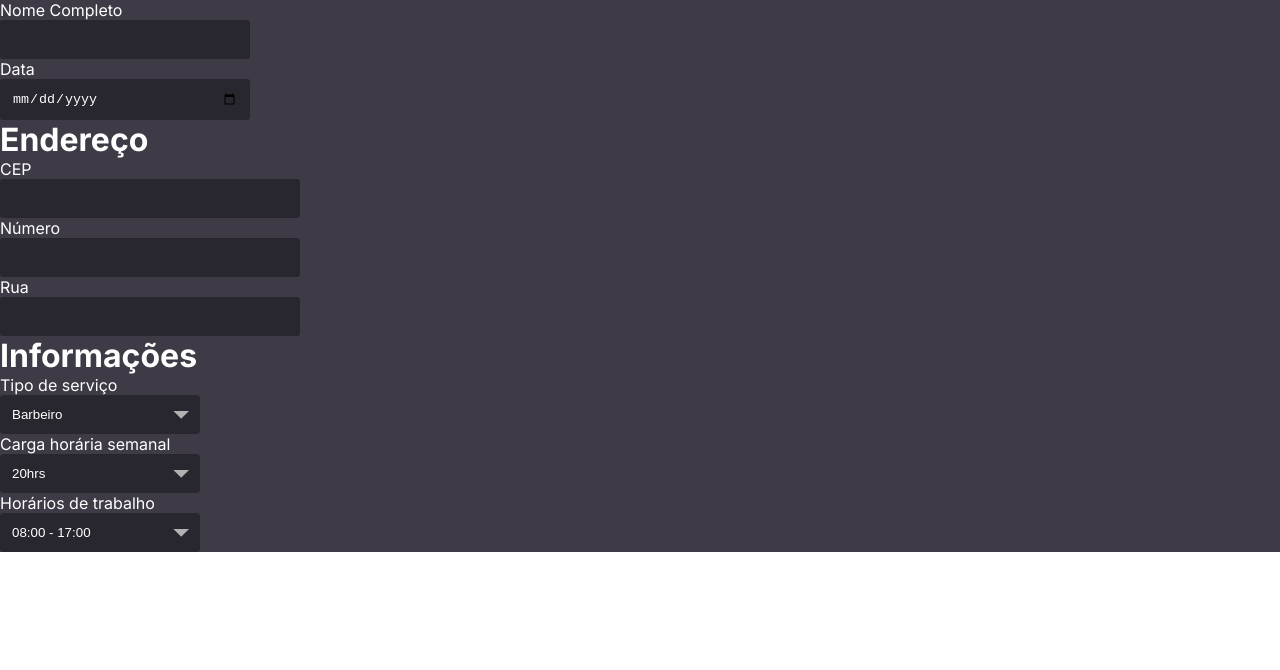
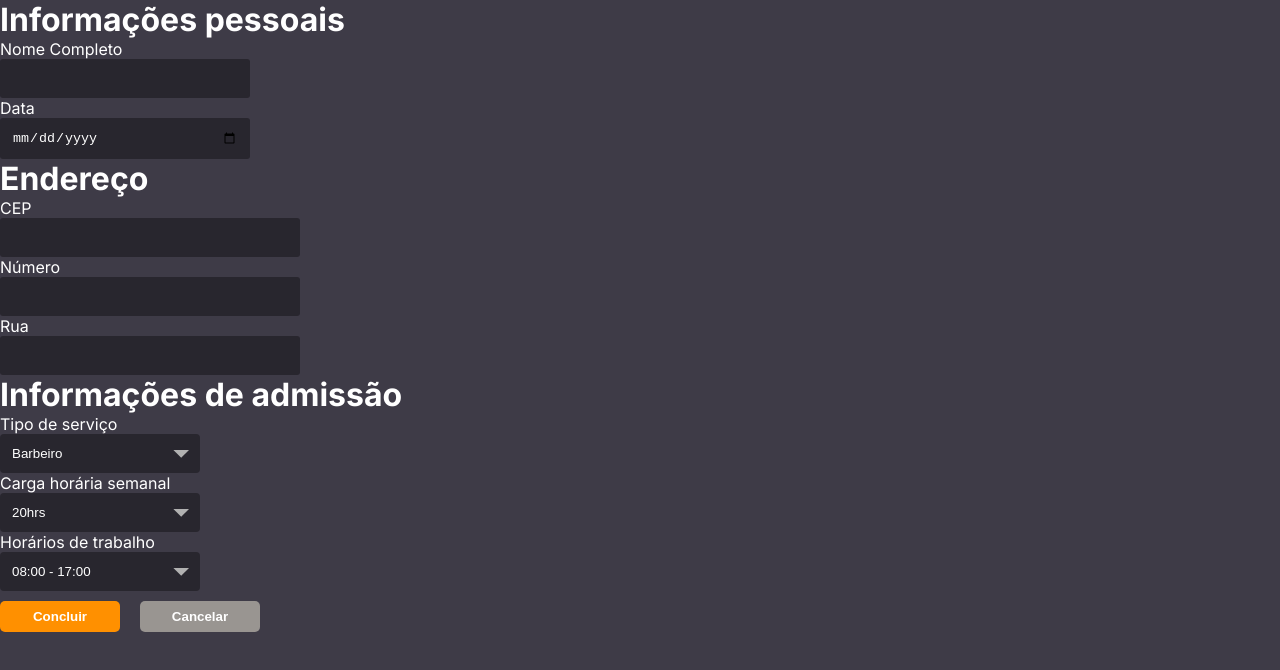
Before and after one commit to Go-BarberShop/Go-Barber-Frontend, a Next.js app: page / in a window 1280 px wide. Shown: the top 670 px of the page. Built offline with nearby package versions, Linux system fonts and the light colour scheme.

Commit message:
Form Button created, Select barber is now located in the Barber Folder

```diff
--- /dev/null
+++ b/src/ components/Barber/FormButton/formButton.module.scss
@@ -0,0 +1,22 @@
+.btn{
+    width: 120px;
+    padding: 8px;
+    border-radius: 5px;
+    border: none;
+    color: white;
+    cursor: pointer;
+    font-weight: bold;
+}
+
+.btn:hover{
+    transition: 0.7s;
+    opacity: 0.7;
+}
+
+.cancel{
+    background-color: #999591;
+}
+
+.submit{
+    background-color: #FF9000;
+}
--- /dev/null
+++ b/src/ components/Barber/FormButton/index.tsx
@@ -0,0 +1,22 @@
+import React from 'react'
+import styles from './formButton.module.scss'
+interface FormButtonProps{
+  children: React.ReactNode,
+  type: "cancel" | "submit",
+}
+
+
+const FormButton: React.FC<FormButtonProps> = ({children, type}) => {
+
+  const buttonClassName = `${styles[type]} ${styles.btn}`
+
+  return (
+    <div>
+        <button className={buttonClassName} type='submit'>
+          {children}
+        </button>
+    </div>
+  )
+}
+
+export default FormButton
--- a/src/ components/SelectBarber/selectBarber.module.scss
+++ b/src/ components/Barber/SelectBarber/selectBarber.module.scss
@@ -6,7 +6,7 @@
     color: white;
     width: 200px;
     appearance: none;
-    background-image: url("../../../public/arrow.svg");
+    background-image: url("../../../../public/arrow.svg");
     background-repeat: no-repeat;
     background-position: right 0.7rem top 50%;
 }
--- a/src/app/page.module.scss
+++ b/src/app/page.module.scss
@@ -1,6 +1,13 @@
 .container{
     background-color: #3E3B47;
+    min-height: 100vh;
     h1{
         color: white;
     }
 }
+
+.buttons{
+    margin-top: 10px;
+    display: flex;
+    gap: 20px;
+}
--- a/src/app/page.tsx
+++ b/src/app/page.tsx
@@ -2,7 +2,8 @@
 
 import styles from "./page.module.scss";
 import BarberInput from "@/ components/Barber/BarberInput";
-import SelectBarber from "@/ components/SelectBarber";
+import FormButton from "@/ components/Barber/FormButton";
+import SelectBarber from "@/ components/Barber/SelectBarber";
 import { useState } from "react";
 export default function Home() {
   const [serviceType] = useState([
@@ -26,6 +27,7 @@ export default function Home() {
 
   return (
     <div className={styles.container}>
+      <h1>Informações pessoais</h1>
       <BarberInput type="text" label="Nome Completo" />
       <BarberInput type="date" label="Data" />
       <h1>Endereço</h1>
@@ -33,12 +35,19 @@ export default function Home() {
       <BarberInput type="text" label="Número" size="large" />
       <BarberInput type="text" label="Rua" size="large" />
 
-      <h1>Informações</h1>
+      <h1>Informações de admissão</h1>
       <SelectBarber optionArray={serviceType} label="Tipo de serviço" />
       <SelectBarber optionArray={workload} label="Carga horária semanal" />
       <SelectBarber optionArray={workSchedule} label="Horários de trabalho" />
 
-      <div className={styles.option}></div>
+      <div className={styles.buttons}>
+        <FormButton type="submit">
+          Concluir
+        </FormButton>
+        <FormButton type="cancel">
+          Cancelar
+        </FormButton>
+      </div>
     </div>
   );
 }
```
Also changed, not shown: src/ components/Barber/SelectBarber/index.tsx (renamed from src/ components/SelectBarber/index.tsx).
